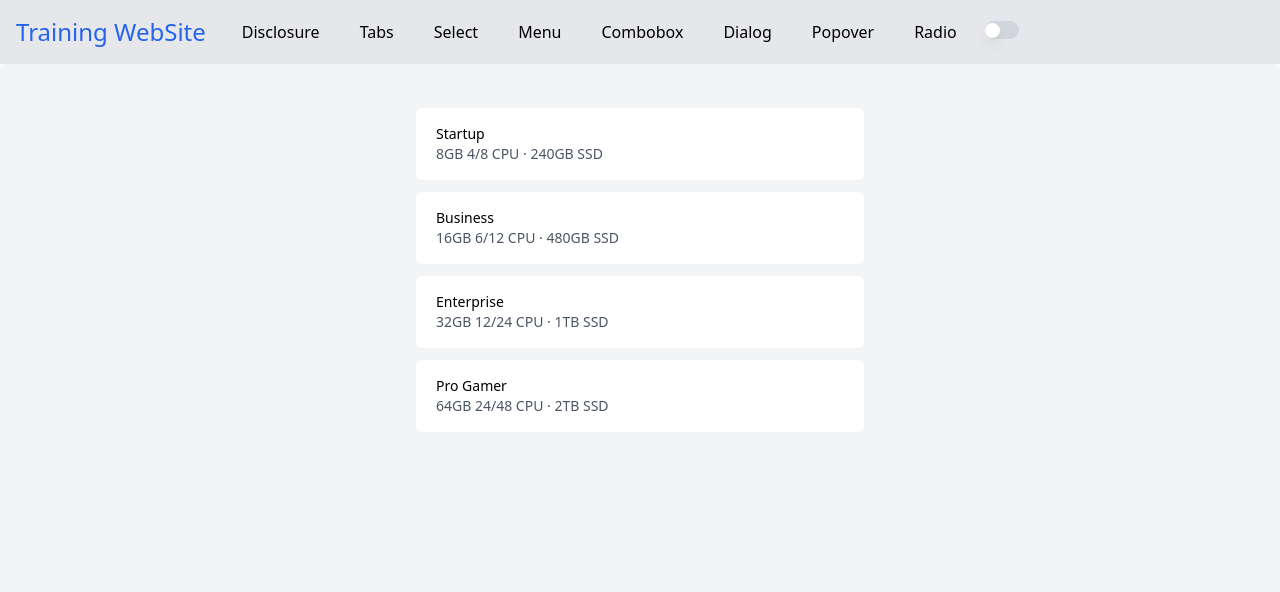
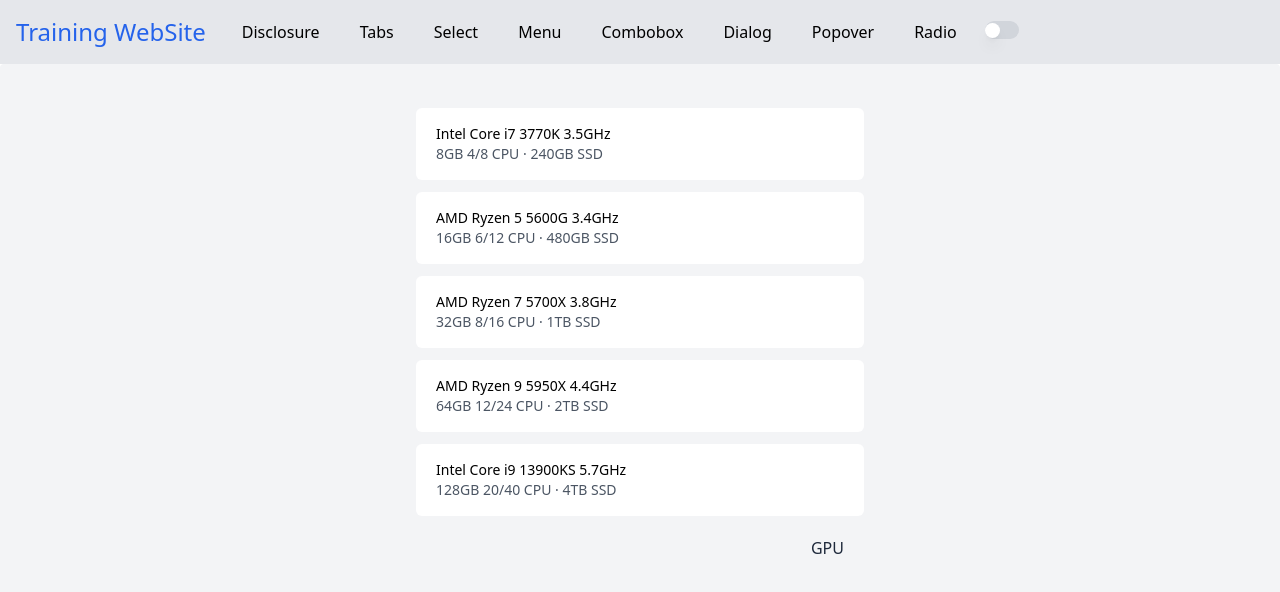
Before and after one commit to giliolizera/Training, a Vue app: page /radio in a window 1280 px wide. Shown: the top 592 px of the page. Built offline with nearby package versions, Linux system fonts and the light colour scheme; what maska would draw is missing.

Commit message:
feat: new cpu attributes on radio

```diff
--- a/src/components/Radio.vue
+++ b/src/components/Radio.vue
@@ -29,6 +29,13 @@
                   </ul>
                </div>
             </button>
+            <div class="flex justify-end">
+               <router-link to="/gpu">
+                  <button class="dark:bg-slate-900 bg:gray-200 dark:text-gray-100 mt-3 font-medium py-2 px-5 mb-2 rounded-xl">
+                     GPU
+                  </button>
+               </router-link>
+            </div>
          </div>
       </div>
    </div>
@@ -40,28 +47,34 @@ export default {
    data: () => ({
       plans: [
          {
-            name: 'Startup',
+            name: 'Intel Core i7 3770K 3.5GHz',
             ram: '8GB',
             cpus: '4/8 CPU',
             disk: '240GB SSD',
          },
          {
-            name: 'Business',
+            name: 'AMD Ryzen 5 5600G 3.4GHz',
             ram: '16GB',
             cpus: '6/12 CPU',
             disk: '480GB SSD',
          },
          {
-            name: 'Enterprise',
+            name: 'AMD Ryzen 7 5700X 3.8GHz',
             ram: '32GB',
-            cpus: '12/24 CPU',
+            cpus: '8/16 CPU',
             disk: '1TB SSD',
          },
          {
-            name: 'Pro Gamer',
+            name: 'AMD Ryzen 9 5950X 4.4GHz',
             ram: '64GB',
-            cpus: '24/48 CPU',
+            cpus: '12/24 CPU',
             disk: '2TB SSD',
+         },
+         {
+            name: 'Intel Core i9 13900KS 5.7GHz',
+            ram: '128GB',
+            cpus: '20/40 CPU',
+            disk: '4TB SSD',
          }
       ],
       active: -1,
```
